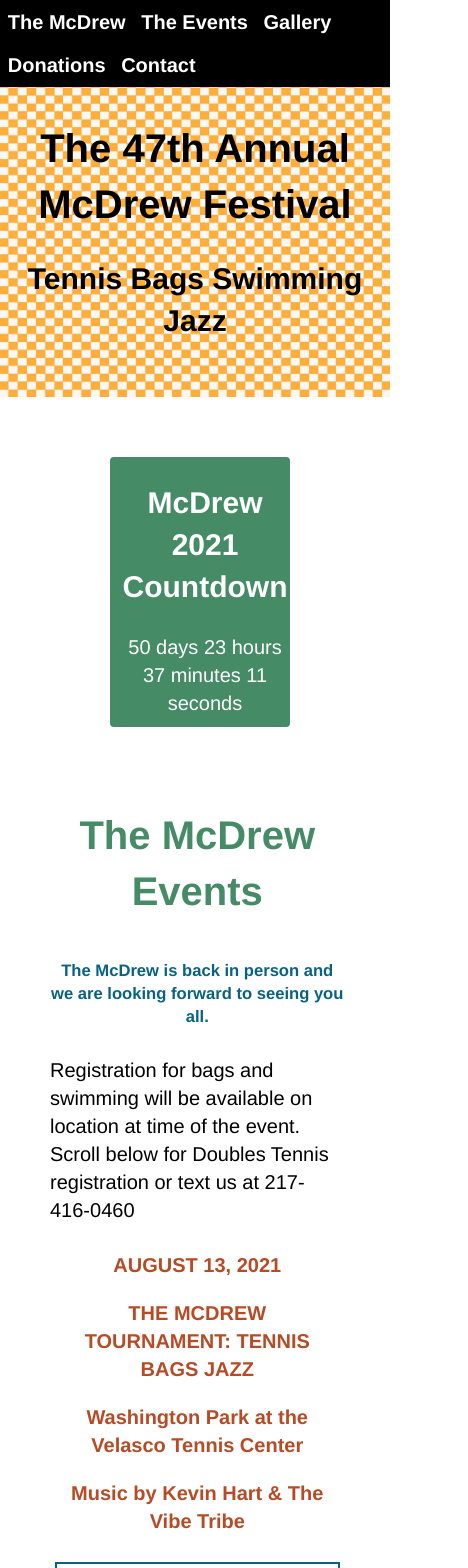
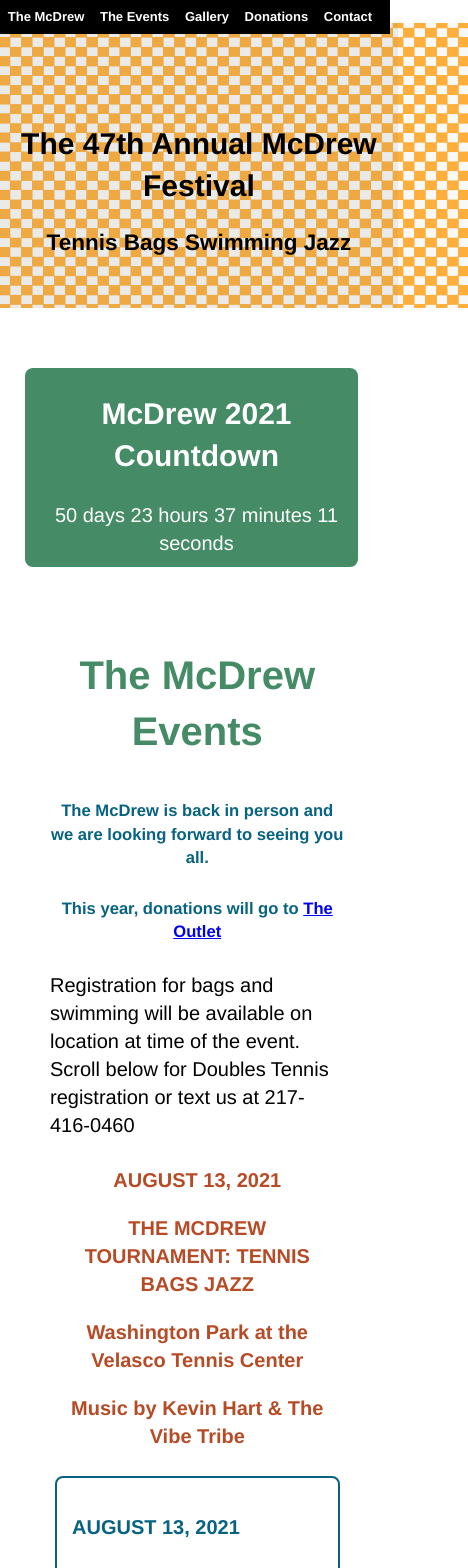
Before and after one commit to sarahdrew/mcdrew, a React (Create React App) app: page / in a window 390 px wide. Shown: the top 1568 px of the page, 468 px wide, since content can reach past the window. Built offline with nearby package versions, Linux system fonts and the light colour scheme.

Commit message:
updated copy, updated mobile view

```diff
--- a/src/App.css
+++ b/src/App.css
@@ -87,6 +87,7 @@ header {
   background-size: 31%;
   padding-top: 100px;
   padding-bottom: 30px;
+  width: 100%;
 }
 
 .countdown-container {
@@ -95,7 +96,7 @@ header {
   margin-left: 25%;
   margin-top: 60px;
   margin-bottom: 40px;
-  border-radius: 4px;
+  border-radius: 8px;
   background: #448b66;
   padding-left: 10px;
   padding-bottom: 10px;
@@ -133,7 +134,8 @@ a:visited,
 .email a:visited,
 #cornhole-link,
 #dangeroux-link,
-#yachtclub-link {
+#yachtclub-link,
+.donation-link:visited {
   color: #076381;
   text-decoration: none;
 }
@@ -142,7 +144,8 @@ a:visited,
 .socials a:hover,
 #cornhole-link:hover,
 #yachtclub-link:hover,
-#dangeroux-link:hover {
+#dangeroux-link:hover,
+.donation-link:hover {
   color: #b64b26;
   text-decoration: underline;
 }
@@ -235,6 +238,7 @@ a:visited,
   border: 2px solid #076381;
   padding: 15px;
   margin-top: 10px;
+  border-radius: 8px;
 }
 
 #swim-info,
@@ -242,6 +246,7 @@ a:visited,
   border: 2px solid #448b66;
   padding: 15px;
   margin-top: 10px;
+  border-radius: 8px;
 }
 
 .register-button {
@@ -249,6 +254,7 @@ a:visited,
   padding: 10px 20px;
   border-radius: 16px;
   margin-left: 15px;
+  margin-bottom: 20px;
   color: white;
   background: #076381;
   text-decoration: none;
@@ -415,4 +421,25 @@ a:visited,
     flex: 100%;
     max-width: 100%;
   }
+
+  .nav-list-desktop a {
+    font-size: 13px;
+  }
+
+  .description-paragraph {
+    display: none;
+  }
+
+  .header-photo {
+    width: 120%;
+  }
+  .App-header {
+    width: 85%;
+    font-size: 15px;
+    background-color: #8080801f;
+  }
+  .countdown-container {
+    width: 95%;
+    margin-left: 0%;
+  }
 }
--- a/src/App.js
+++ b/src/App.js
@@ -16,7 +16,6 @@ class App extends Component {
         <nav>
           <Nav />
         </nav>
-        <Nav />
         <div
           className="header-photo"
           id="the-mcdrew"
--- a/src/Donations.js
+++ b/src/Donations.js
@@ -6,6 +6,16 @@ function Donations() {
       <div className="container">
         <h3 id="donations">DONATIONS</h3>
         <div className="donations-wrapper">
+          <h4>
+            This year, donations will go to{" "}
+            <a
+              style={{ textDecoration: "none" }}
+              className="donation-link"
+              href="https://www.theoutletillinois.org/"
+            >
+              The Outlet
+            </a>
+          </h4>
           <p>
             Over the past several years the McDrew community has opened their
             hearts and checkbooks to support several deserving not-for-profit
--- a/src/Nav.js
+++ b/src/Nav.js
@@ -5,37 +5,77 @@ export default class Nav extends Component {
     return (
       <>
         <div className="nav-list-desktop">
-          <a className="submenu-links" href="#the-mcdrew" id="overview-link">
+          <a
+            className="submenu-links-desktop"
+            href="#the-mcdrew"
+            id="overview-link"
+          >
             The McDrew{" "}
           </a>
-          <a className="submenu-links" href="#the-events" id="overview-link">
+          <a
+            className="submenu-links-desktop"
+            href="#the-events"
+            id="overview-link"
+          >
             The Events{" "}
           </a>
-          <a className="submenu-links" href="#mcDrewGallery" id="overview-link">
+          <a
+            className="submenu-links-desktop"
+            href="#mcDrewGallery"
+            id="overview-link"
+          >
             Gallery{" "}
           </a>
-          <a className="submenu-links" href="#donations" id="overview-link">
+          <a
+            className="submenu-links-desktop"
+            href="#donations"
+            id="overview-link"
+          >
             Donations{" "}
           </a>
-          <a className="submenu-links" href="#contact" id="overview-link">
+          <a
+            className="submenu-links-desktop"
+            href="#contact"
+            id="overview-link"
+          >
             Contact{" "}
           </a>
         </div>
 
         {/* <div className="nav-list-mobile">
-          <a className="submenu-links" href="#the-mcdrew" id="overview-link">
+          <a
+            className="submenu-links-mobile"
+            href="#the-mcdrew"
+            id="overview-link"
+          >
             The McDrew{" "}
           </a>
-          <a className="submenu-links" href="#the-events" id="overview-link">
+          <a
+            className="submenu-links-mobile"
+            href="#the-events"
+            id="overview-link"
+          >
             The Events{" "}
           </a>
-          <a className="submenu-links" href="#mcDrewGallery" id="overview-link">
+          <a
+            className="submenu-links-mobile"
+            href="#mcDrewGallery"
+            id="overview-link"
+          >
             Gallery{" "}
           </a>
-          <a className="submenu-links" href="#donations" id="overview-link">
+          <a
+            className="submenu-links-mobile"
+            href="#donations"
+            id="overview-link"
+          >
             Donations{" "}
           </a>
-          <a className="submenu-links" href="#contact" id="overview-link">
+          <a
+            className="submenu-links-mobile"
+            href="#contact"
+            id="overview-link"
+          >
             Contact{" "}
           </a>
         </div> */}
--- a/src/TheEvents.js
+++ b/src/TheEvents.js
@@ -13,6 +13,15 @@ function TheEvents() {
         <h5>
           The McDrew is back in person and we are looking forward to seeing you
           all.
+        </h5>
+        <h5>
+          This year, donations will go to{" "}
+          <a
+            className="donation-link"
+            href="https://www.theoutletillinois.org/"
+          >
+            The Outlet
+          </a>
         </h5>
         <p>
           Registration for bags and swimming will be available on location at
--- a/src/TheMcDrew.js
+++ b/src/TheMcDrew.js
@@ -204,7 +204,7 @@ export default class TheMcDrew extends Component {
                   elderly, guardianship, probate and small business matters
                   throughout the State of Illinois. Along with John L. Drew,
                   Kevin is the co-founder and director of the McDrew Tennis &
-                  Jazz Festival which has generated nearly $400,000.00 for
+                  Jazz Festival which has generated nearly $500,000.00 for
                   charitable organizations in Springfield and Central Illinois,
                   during its 47 year history. Mr. McDermott loves his family and
                   life long McDrew friends, and is an avid swimmer, kayaker,
```
